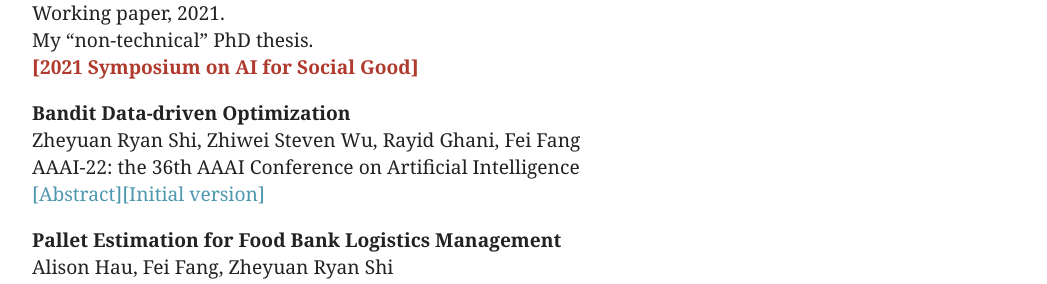
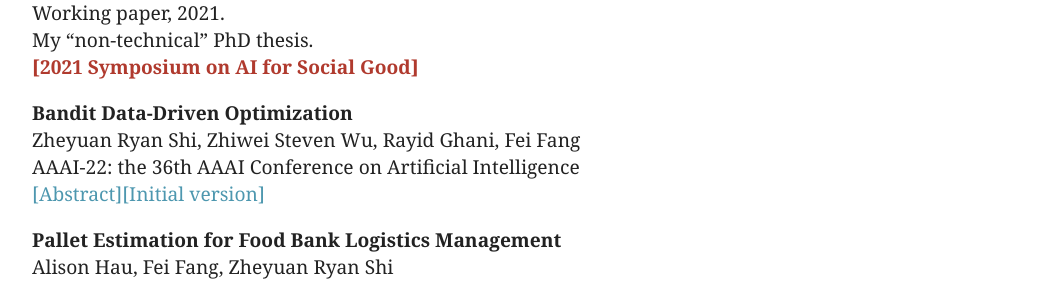
Before and after one commit to ryanzshi/ryanzshi.github.io, a Jekyll site: the page built from index.md, in a window 1280 px wide. Shown: the part 362-646 px from the top of the page, without its empty margins (116-1163 px from the left). Built offline with Jekyll 4.4.1, drawn with Linux system fonts in a browser that asks for light colours.

```diff
--- a/index.md
+++ b/index.md
@@ -45,7 +45,7 @@ My "non-technical" PhD thesis.
 [<b><font color="#B03A2E">[2021 Symposium on AI for Social Good]</font></b>](http://aiandsocialgood.org/aisoc21)
 
 
-**Bandit Data-driven Optimization**
+**Bandit Data-Driven Optimization**
 <br>
 Zheyuan Ryan Shi, Zhiwei Steven Wu, Rayid Ghani, Fei Fang
 <br>
```
